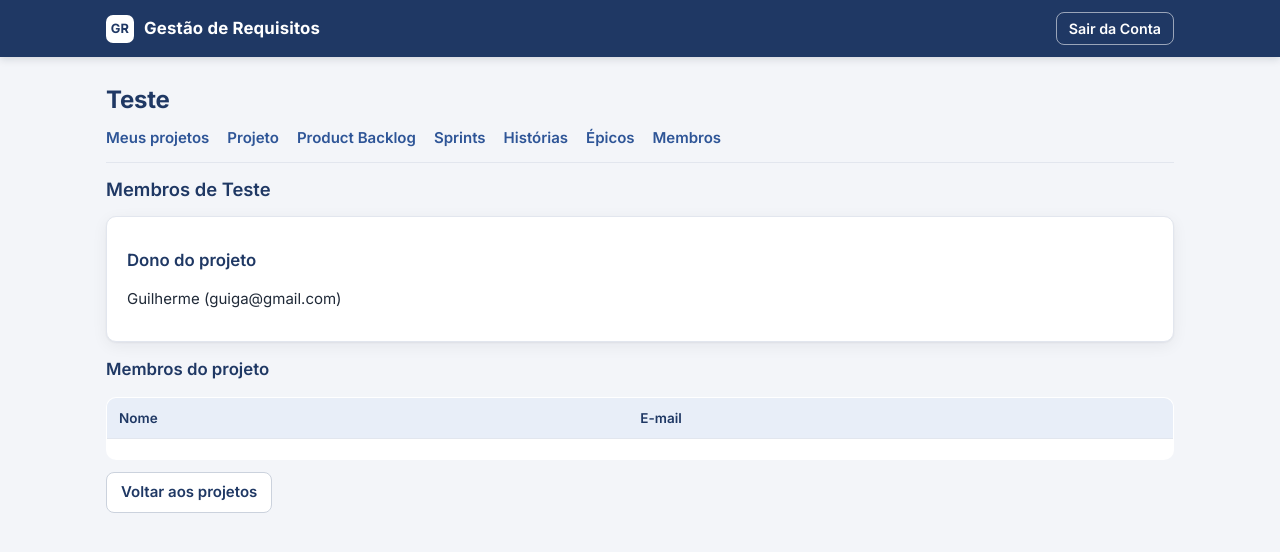
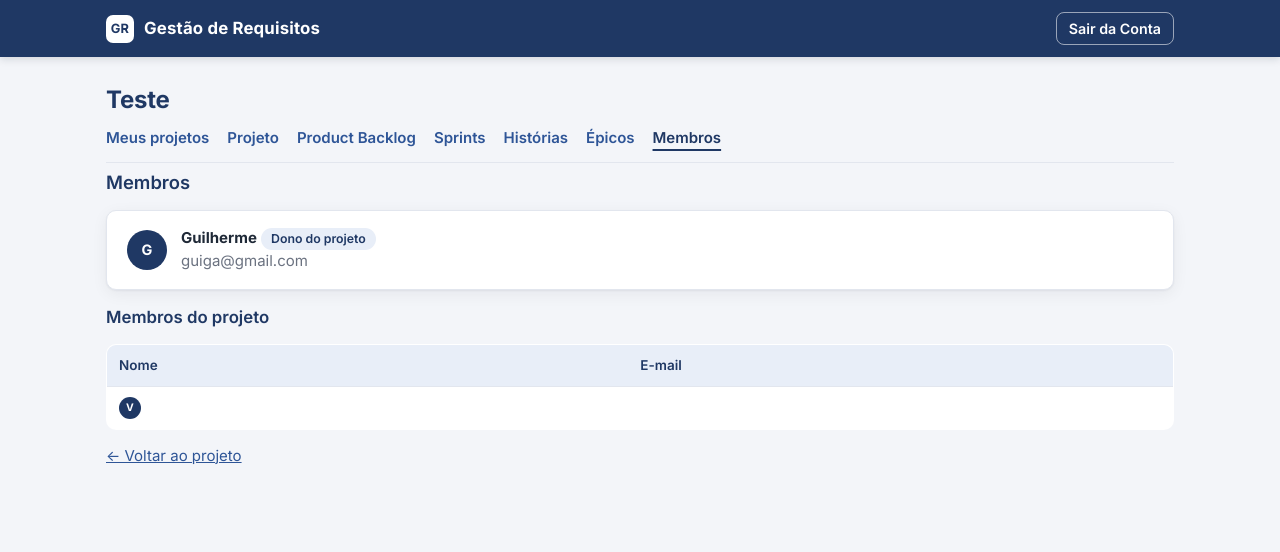
Before and after one commit to EngSoftware-26-2/Project_EngSoftware, a Django app: page /projetos/1/membros/ in a window 1280 px wide. Shown: the top 552 px of the page. Run offline with Django 5.2, Linux system fonts and the light colour scheme; a user stored in the database is signed in; data comes from the database, SQL or seed files in the repository; tables that the repository leaves empty hold one stand-in row (values such as "Sample post"); data that the repository does not hold is empty.

Commit message:
Acabamento visual: página do projeto, membros, lista de histórias e confirmações
- Página do projeto: descrição e dono no topo e um cartão para cada área
  (Product Backlog, Sprints, Histórias, Épicos, Membros) com um resumo e os
  mesmos botões de antes; o Sprint em andamento aparece com a situação.
- Membros: dono em destaque, iniciais ao lado de cada nome e Remover mais
  discreto.
- Lista de histórias: etiquetas MoSCoW, avisos, links para épico e Sprint e
  a situação de quem está em Sprint.
- Confirmações de exclusão em cartão, com aviso em amarelo e erro em vermelho.
- A aba da área em que a pessoa está fica destacada.
- 2 testes novos.

```diff
--- a/core/templates/core/base.html
+++ b/core/templates/core/base.html
@@ -1,16 +1,19 @@
 {% extends "core/base_site.html" %}
-{% comment %} Layout das telas de dentro de um projeto: nome do projeto e as abas de navegação {% endcomment %}
+{% comment %} Layout das telas de dentro de um projeto: nome do projeto e as abas de navegação.
+   A aba da área em que a pessoa está fica destacada. {% endcomment %}
 {% block cabecalho %}
+{% with n=request.resolver_match.url_name %}
 <div class="cabecalho">
   <h1>{{ projeto.nome }}</h1>
   <nav class="abas">
     <a href="{% url 'inicio' %}">Meus projetos</a>
-    <a href="{% url 'detalhe_projeto' projeto.id %}">Projeto</a>
-    {% if projeto.product_backlog %}<a href="{% url 'product_backlog' projeto.id %}">Product Backlog</a>{% endif %}
-    <a href="{% url 'sprint_lista' projeto.id %}">Sprints</a>
-    <a href="{% url 'historia_lista' projeto.id %}">Histórias</a>
-    <a href="{% url 'epico_lista' projeto.id %}">Épicos</a>
-    <a href="{% url 'membros_projeto' projeto.id %}">Membros</a>
+    <a href="{% url 'detalhe_projeto' projeto.id %}"{% if n == 'detalhe_projeto' or n == 'editar_projeto' or n == 'excluir_projeto' %} class="ativa"{% endif %}>Projeto</a>
+    {% if projeto.product_backlog %}<a href="{% url 'product_backlog' projeto.id %}"{% if 'product_backlog' in n %} class="ativa"{% endif %}>Product Backlog</a>{% endif %}
+    <a href="{% url 'sprint_lista' projeto.id %}"{% if n|slice:':7' == 'sprint_' %} class="ativa"{% endif %}>Sprints</a>
+    <a href="{% url 'historia_lista' projeto.id %}"{% if n|slice:':9' == 'historia_' or n|slice:':9' == 'criterio_' %} class="ativa"{% endif %}>Histórias</a>
+    <a href="{% url 'epico_lista' projeto.id %}"{% if n|slice:':6' == 'epico_' %} class="ativa"{% endif %}>Épicos</a>
+    <a href="{% url 'membros_projeto' projeto.id %}"{% if n == 'membros_projeto' %} class="ativa"{% endif %}>Membros</a>
   </nav>
 </div>
+{% endwith %}
 {% endblock %}
--- a/core/templates/core/base_site.html
+++ b/core/templates/core/base_site.html
@@ -191,6 +191,20 @@
     .cartao-medio > .sub { margin-bottom: 18px; }
     .form-membro button { margin-top: 29px; }
     .form-membro .mensagem { grid-column: 1 / -1; }
+    .descricao-projeto { font-size: 1.05rem; margin: 0 0 4px; }
+    .grade-areas { display: grid; grid-template-columns: repeat(auto-fill, minmax(200px, 1fr)); gap: 14px; margin: 8px 0 18px; }
+    .area { margin: 0; display: flex; flex-direction: column; }
+    .area h3 { margin: 0 0 6px; font-size: .95rem; }
+    .area-numero { font-size: 1.8rem; font-weight: 700; color: var(--azul); margin: 0; line-height: 1.2; }
+    .area-texto { font-size: 1.1rem; display: flex; gap: 8px; align-items: center; flex-wrap: wrap; }
+    .area .sub { margin: 2px 0 14px; font-size: .88em; }
+    .area .botao { margin-top: auto; align-self: flex-start; padding: 6px 12px; font-size: .88em; }
+    .pessoa-dono { display: flex; align-items: center; gap: 14px; }
+    .avatar-grande { width: 40px; height: 40px; font-size: .9rem; }
+    nav.abas a.ativa { color: var(--azul); text-decoration: underline; text-decoration-thickness: 2px; text-underline-offset: 6px; }
+    .tabela-membros td { vertical-align: middle; }
+    .tabela-membros .responsavel { font-size: 1em; color: var(--texto); }
+    .tabela-membros form { margin: 0; }
     .helptext { display: block; color: var(--cinza); font-size: .85em; }
     fieldset { border: 1px solid var(--borda); border-radius: var(--raio); margin: 16px 0; padding: 8px 16px; background: #fff; }
     .vazio { color: var(--cinza); font-style: italic; }
--- a/core/templates/core/membros_projeto.html
+++ b/core/templates/core/membros_projeto.html
@@ -1,11 +1,12 @@
 {% extends "core/base.html" %}
+{% load core_extras %}
 {% block titulo %}Membros do Projeto{% endblock %}
 {% block conteudo %}
-<h2>Membros de {{ projeto.nome }}</h2>
+<div class="linha-titulo"><h2>Membros</h2></div>
 
-<div class="cartao">
-  <h3>Dono do projeto</h3>
-  <p>{{ projeto.dono.first_name }} ({{ projeto.dono.email }})</p>
+<div class="cartao pessoa-dono">
+  <span class="avatar avatar-grande">{{ projeto.dono|iniciais }}</span>
+  <div><strong>{{ projeto.dono.first_name|default:projeto.dono.email }}</strong> <span class="etiqueta">Dono do projeto</span><br><span class="sub">{{ projeto.dono.email }}</span></div>
 </div>
 
 {% if projeto.dono_id == request.user.id %}
@@ -22,17 +23,17 @@
 
 <h3>Membros do projeto</h3>
 {% if membros %}
-<table>
+<table class="tabela-membros">
   <tr><th>Nome</th><th>E-mail</th>{% if projeto.dono_id == request.user.id %}<th></th>{% endif %}</tr>
   {% for membro in membros %}
   <tr>
-    <td>{{ membro.first_name }}</td>
+    <td><span class="responsavel"><span class="avatar">{{ membro|iniciais }}</span> {{ membro.first_name|default:membro.email }}</span></td>
     <td>{{ membro.email }}</td>
     {% if projeto.dono_id == request.user.id %}
     <td>
       <form method="post" action="{% url 'remover_membro' projeto.id membro.id %}" onsubmit="return confirm('Deseja remover este membro?')">
         {% csrf_token %}
-        <button type="submit" class="perigo">Remover</button>
+        <button type="submit" class="secundario">Remover</button>
       </form>
     </td>
     {% endif %}
@@ -40,8 +41,8 @@
   {% endfor %}
 </table>
 {% else %}
-<p class="vazio">Este projeto ainda não possui membros.</p>
+<p class="vazio">Este projeto ainda não possui membros. {% if projeto.dono_id == request.user.id %}Adicione pelo e-mail de quem já tem conta.{% endif %}</p>
 {% endif %}
 
-<div class="acoes"><a class="botao secundario" href="{% url 'inicio' %}">Voltar aos projetos</a></div>
+<p><a href="{% url 'detalhe_projeto' projeto.id %}">← Voltar ao projeto</a></p>
 {% endblock %}
--- a/core/views.py
+++ b/core/views.py
@@ -269,7 +269,23 @@ def detalhe_projeto(request, pk):
         projeto = projeto_acessivel(request.user, pk)
     except Http404:
         return redirect("inicio")
-    return render(request, "core/detalhe_projeto.html", {"projeto": projeto})
+    # Resumo de cada área do projeto para os cartões da página (os botões continuam os mesmos).
+    backlog = ProductBacklog.objects.filter(projeto=projeto).first()
+    sprints = list(projeto.sprint_backlogs.order_by("data_inicio", "pk"))
+    sprint_atual = next((s for s in sprints if s.status == SprintBacklog.STATUS_EM_ANDAMENTO), None)
+    proximo = next((s for s in sprints if s.status == SprintBacklog.STATUS_PLANEJADO), None)
+    return render(request, "core/detalhe_projeto.html", {
+        "projeto": projeto,
+        "resumo": {
+            "no_backlog": backlog.historias.filter(sprint_backlog__isnull=True).count() if backlog else 0,
+            "sprints": len(sprints),
+            "sprint_atual": sprint_atual,
+            "proximo_sprint": proximo,
+            "historias": historias_visiveis(projeto).count(),
+            "epicos": projeto.epicos.count(),
+            "membros": projeto.membros.count() + 1,
+        },
+    })
 
 
 # HU06 - Editar projeto: só o dono (o filtro dono=request.user dá 404 para membros)
```
Also changed, not shown: core/templates/core/confirmar_exclusao.html (+7 -3 lines), core/templates/core/confirmar_exclusao_item.html (+10 -5 lines), core/templates/core/detalhe_projeto.html (+56 -17 lines), core/templates/core/historia_lista.html (+18 -10 lines), core/tests.py (+29 -0 lines).
